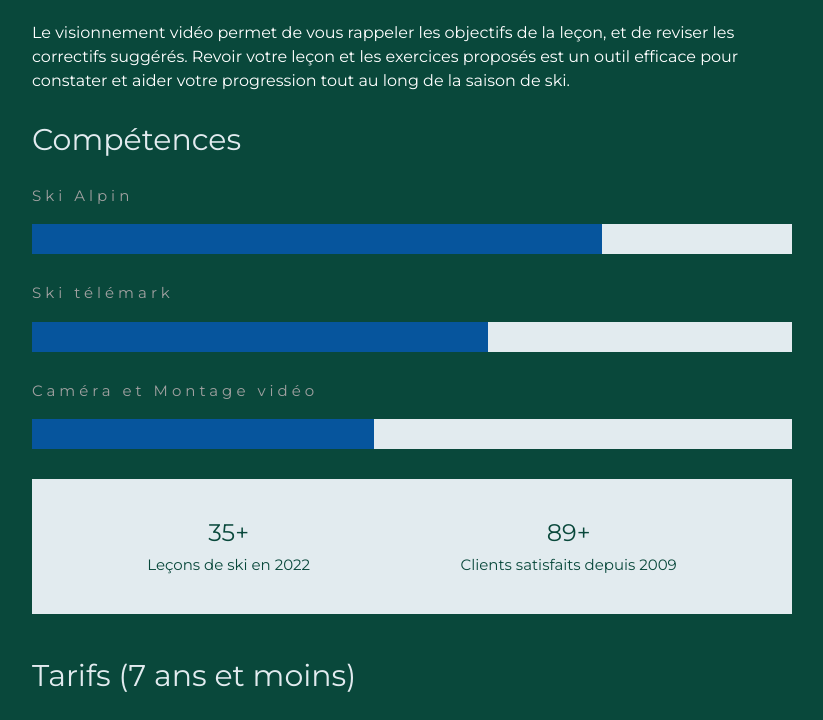
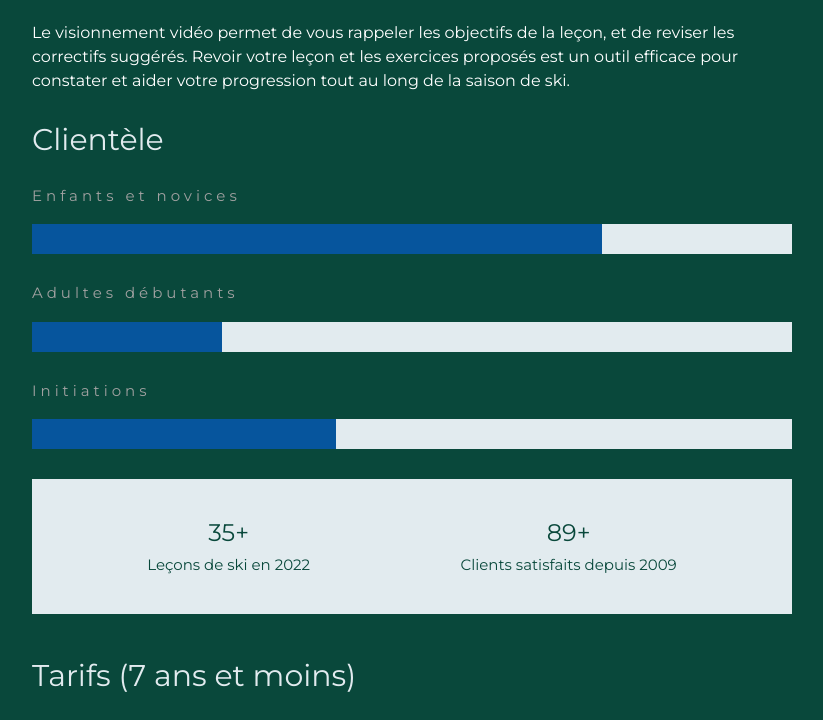
Before and after one commit to mcski/mcski.github.io, a plain HTML site: page index.html in a window 1280 px wide. Shown: the part 1308-2028 px from the top of the page, without its empty margins (288-1111 px from the left). Drawn offline with Linux system fonts and the light colour scheme.

Commit message:
modified:   index.html

```diff
--- a/index.html
+++ b/index.html
@@ -81,23 +81,23 @@
             </div>
             <!-- start my-skills -->
             <div class="my-skills">
-                <h2>Compétences</h2>
+                <h2>Clientèle</h2>
                 <div class="prog-holder">
-                    <span>Ski Alpin</span>
+                    <span>Enfants et novices</span>
                     <div class="prog">
                         <span style="width: 75%"></span>
                     </div>
                 </div>
                 <div class="prog-holder">
-                    <span>Ski télémark</span>
+                    <span>Adultes débutants</span>
                     <div class="prog">
-                        <span style="width: 60%"></span>
+                        <span style="width: 25%"></span>
                     </div>
                 </div>
                 <div class="prog-holder">
-                    <span>Caméra et Montage vidéo</span>
+                    <span>Initiations</span>
                     <div class="prog">
-                        <span style="width: 45%"></span>
+                        <span style="width: 40%"></span>
                     </div>
                 </div>
             </div>
@@ -148,7 +148,7 @@
             <!-- end price -->
             <!-- start reputation -->
             <div class="reputation">
-                <h2>Intérets personnels</h2>
+                <h2>Compétences</h2>
                 <div class="rep">
                     <img src="images/My Reputation1.jpg" alt="telemark">
                     <div class="text">
```
